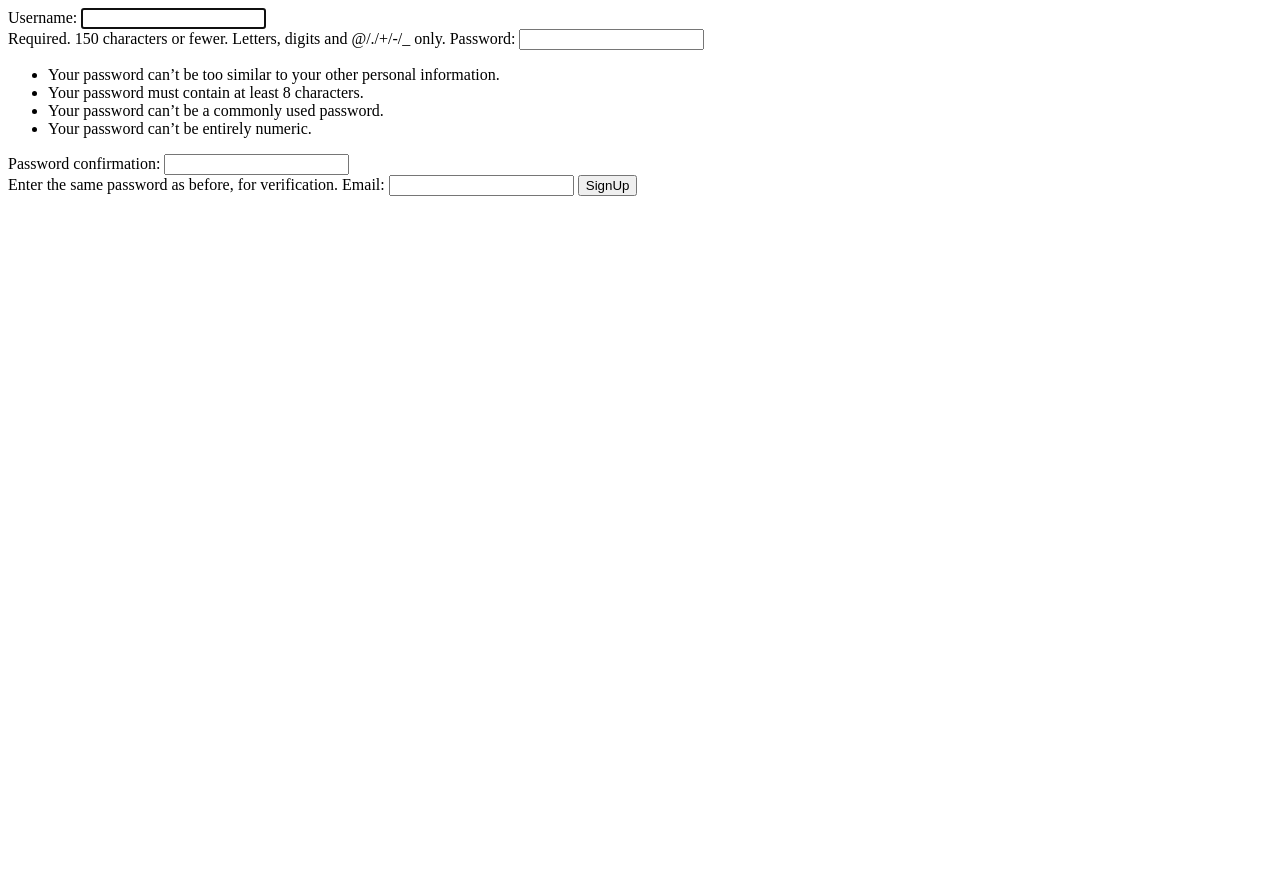
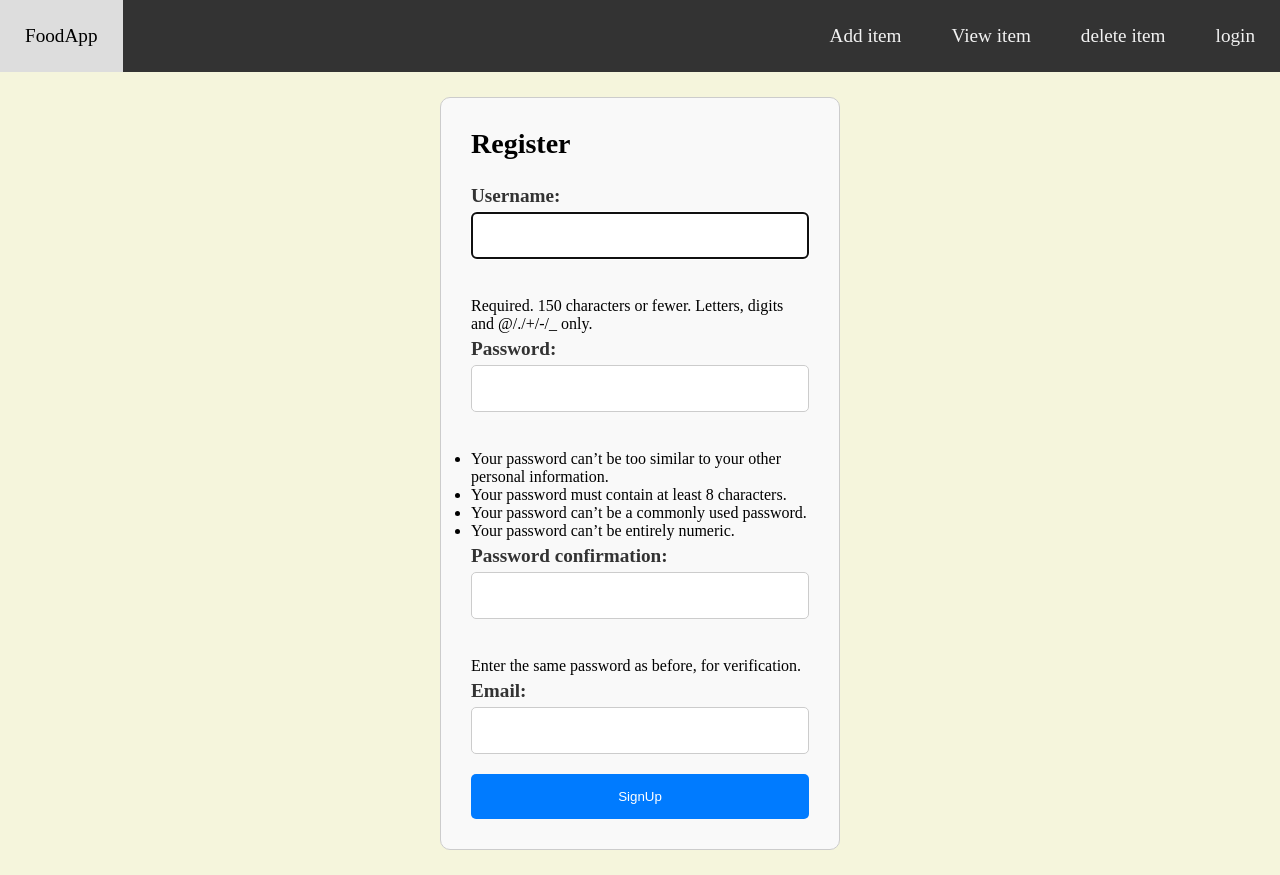
Before and after one commit to WiseVizo/new, a Django app: page /users/register/ in a window 1280 px wide. Before the commit the page ends 196 px from the top, so only its background shows below. Run offline with Django 4.2, Linux system fonts and the light colour scheme.

Commit message:
few css touchups

```diff
--- a/mysite/food/templates/food/item_form.html
+++ b/mysite/food/templates/food/item_form.html
@@ -1,6 +1,10 @@
 {% extends 'food/base.html' %}
+{% load static %}
 {% block content %}
-<form method="post">
+{% block css %}
+<link rel="stylesheet" href="{% static 'food/item_form.css' %}">
+{% endblock %}
+<form method="post" class="item-form">
     {%csrf_token%}
     {{form}}
     <button type="submit" >Save</button>
--- a/mysite/mysite/settings.py
+++ b/mysite/mysite/settings.py
@@ -121,6 +121,7 @@ USE_TZ = True
 STATIC_URL = 'static/'
 STATICFILES_DIRS = [
     os.path.join(BASE_DIR, 'food', 'static'),
+    os.path.join(BASE_DIR, 'users', 'static'),
 ]
 # Default primary key field type
 # https://docs.djangoproject.com/en/4.0/ref/settings/#default-auto-field
--- /dev/null
+++ b/mysite/users/static/users/register.css
@@ -0,0 +1,51 @@
+.container {
+    width: 400px; /* Set the width of the container */
+    margin: auto; /* Center the container horizontally */
+    background-color: #f9f9f9; /* Background color */
+    border: 1px solid #ccc; /* Border */
+    border-radius: 10px; /* Rounded corners */
+    padding: 30px; /* Padding inside the container */
+    margin-top: 25px;
+    margin-bottom: 25px;
+}
+
+.register-header {
+    font-size: 28px; /* Font size of the register header */
+    font-weight: bold; /* Bold font weight */
+    margin-bottom: 20px; /* Bottom margin */
+}
+
+.register-body form {
+    display: flex; /* Use flexbox layout for the form */
+    flex-direction: column; /* Arrange form elements vertically */
+}
+
+.register-body form input[type="text"],
+.register-body form input[type="password"],
+.register-body form input[type="email"] {
+    padding: 15px; /* Padding for text inputs */
+    margin-bottom: 20px; /* Bottom margin */
+    border: 1px solid #ccc; /* Border */
+    border-radius: 5px; /* Rounded corners */
+}
+
+.register-body form button[type="submit"] {
+    padding: 15px 30px; /* Padding for the submit button */
+    background-color: #007bff; /* Button background color */
+    color: #fff; /* Button text color */
+    border: none; /* No border */
+    border-radius: 5px; /* Rounded corners */
+    cursor: pointer; /* Cursor style */
+}
+
+.register-body form button[type="submit"]:hover {
+    background-color: #0056b3; /* Button background color on hover */
+}
+
+.register-body form label {
+    font-weight: bold; /* Make labels bold */
+    color: #333; /* Set label text color */
+    margin-bottom: 5px; /* Bottom margin for labels */
+    margin-top: 5px; /* Bottom margin for labels */
+    font-size: larger;
+}
--- a/mysite/users/templates/users/register.html
+++ b/mysite/users/templates/users/register.html
@@ -1,6 +1,18 @@
+{% extends 'food/base.html' %}
+{% load static %}
+{% block css %}
+<link rel="stylesheet" href="{% static 'users/register.css' %}">
+{% endblock %}
+{% block content %}
+<div class="container">
+    <div class="register-header">Register</div>
+    <div class="register-body">
+        <form method="post">
+            {%csrf_token%}
+            {{form}}
+            <button type="submit" >SignUp</button>
+        </form>
+    </div>
+</div>
 
-<form method="post">
-    {%csrf_token%}
-    {{form}}
-    <button type="submit" >SignUp</button>
-</form>
+{% endblock %}
```
Also changed, not shown: mysite/food/static/food/item_form.css (added, +35 -0 lines), mysite/users/static/users/login.css (added, +66 -0 lines), mysite/users/templates/users/login.html (+19 -5 lines), mysite/db.sqlite3.
